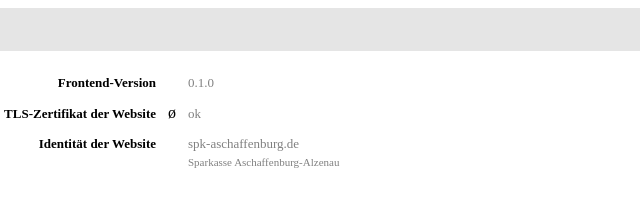
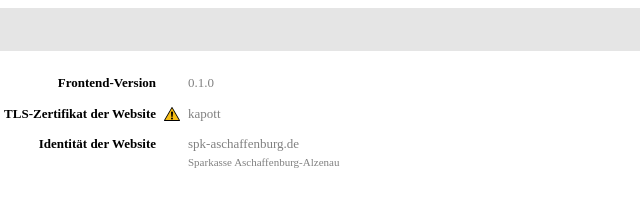
Before and after one commit to claui/tante-jacky, a website with bundled scripts: page web-extension/tante-jacky.html in a window 1280 px wide. Shown: the full height of the page, 464-1104 px from the left. Built offline with nearby package versions, Linux system fonts and the light colour scheme.

Commit message:
Add warning icon

```diff
--- a/web-extension/lib/tante-jacky.js
+++ b/web-extension/lib/tante-jacky.js
@@ -1,4 +1,12 @@
 import { sleep } from "./time.js";
+
+const ASSETS = {
+  warning: "assets/iso7010-w001.svg",
+}
+
+function assetUrl(assetName) {
+  return browser.runtime.getURL(ASSETS[assetName]);
+}
 
 function makeStep({ title, value, icon, description, button }) {
   const step = document
@@ -13,7 +21,9 @@ function makeStep({ title, value, icon, description, button }) {
   }
 
   if (icon) {
-    step.querySelector(".icon").textContent = icon;
+    const iconElement = step.querySelector(".icon");
+    iconElement.classList.add(icon)
+    iconElement.setAttribute("style", `background-image: url(${assetUrl(icon)});`);
   } else {
     step.querySelector(".icon").remove();
   }
@@ -52,8 +62,8 @@ async function appendSteps() {
   steps.appendChild(
     makeStep({
       title: "TLS-Zertifikat der Website",
-      icon: "ø",
-      value: "ok",
+      icon: "warning",
+      value: "kapott",
       button: { name: "show", textContent: "Details …" },
     })
   );
--- a/web-extension/style/tante-jacky.css
+++ b/web-extension/style/tante-jacky.css
@@ -60,9 +60,17 @@ section.step {
 }
 
 .step .icon {
+  background-size: contain;
+  background-repeat: no-repeat;
   grid-column: 2;
   align-self: baseline;
   justify-self: center;
+  width: 100%;
+  height: 100%;
+}
+
+.icon.warning {
+  background-position-y: 4px;
 }
 
 .step p {
```
Also changed, not shown: web-extension/assets/iso7010-w001.svg (added), web-extension/manifest.json.
